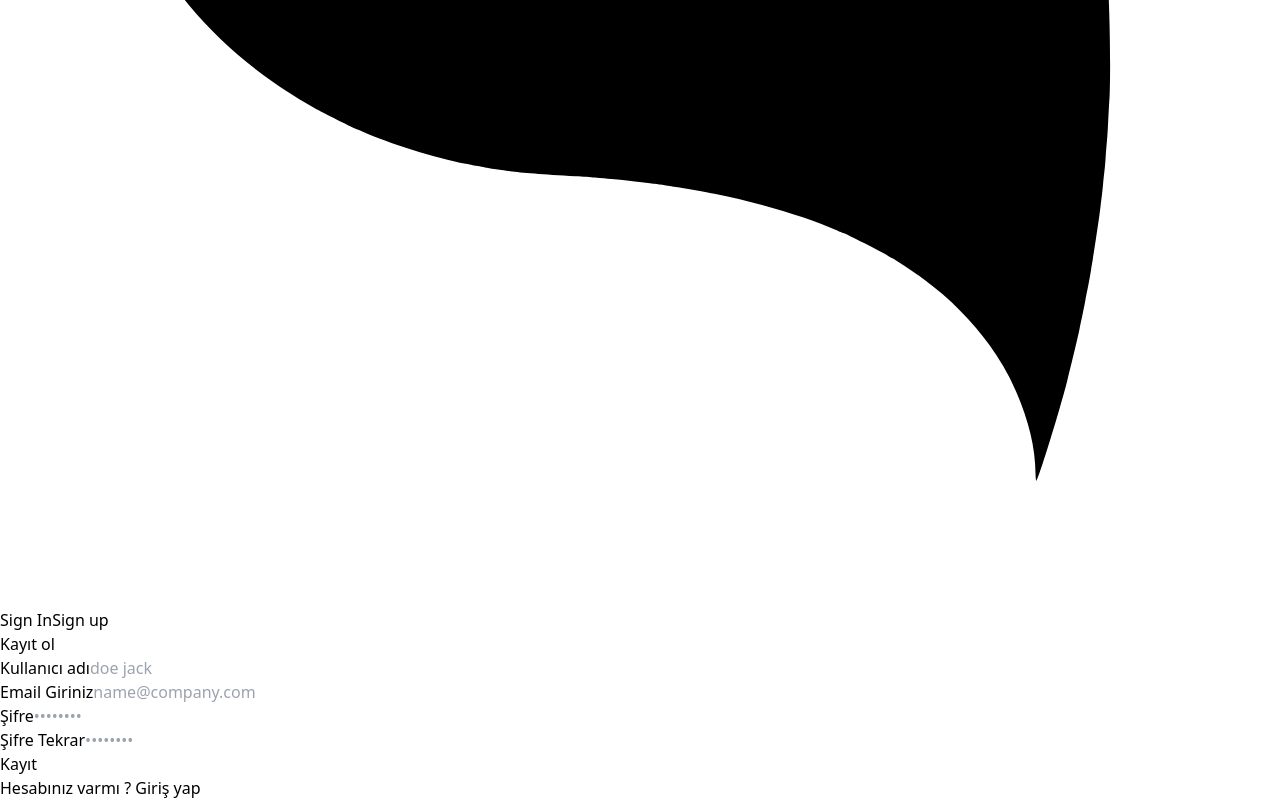
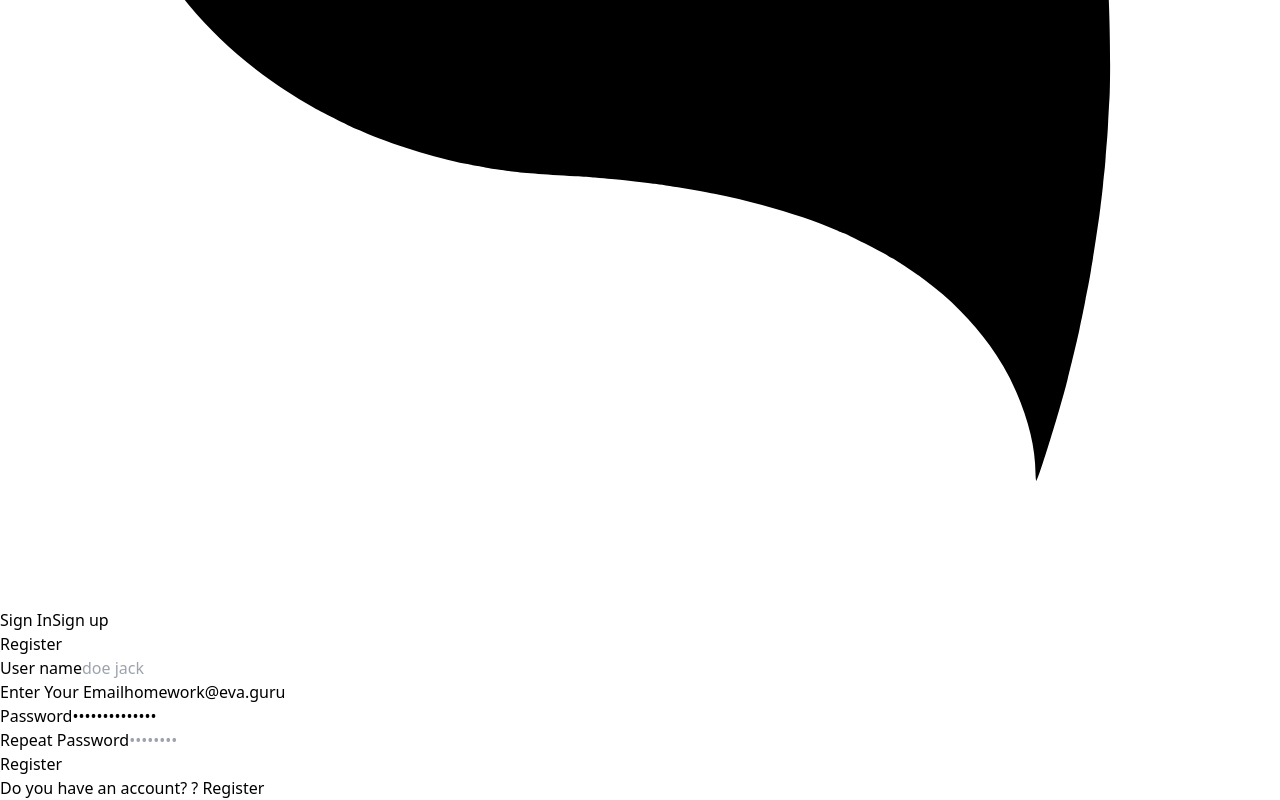
Before and after one commit to solen13/eva-guru-task, a Vue app: page /register in a window 1280 px wide. Shown: the part 672-1472 px from the top of the page. Built offline with nearby package versions, Linux system fonts and the light colour scheme; what highcharts-vue, vue-awesome-paginate would draw is missing.

Commit message:
logout add end style

```diff
--- a/src/components/from/auth-form/auth-form.vue
+++ b/src/components/from/auth-form/auth-form.vue
@@ -6,14 +6,14 @@
       <h1
         class="text-xl font-bold leading-tight tracking-tight text-gray-900 md:text-2xl dark:text-white"
       >
-        {{ isRegister ? 'Kayıt ol' : 'Giriş yap' }}
+        {{ isRegister ? 'Register' : 'Login' }}
       </h1>
       <form @submit.prevent="submitForm" class="space-y-4 md:space-y-6">
         <div v-if="isRegister">
           <label
             for="text"
             class="block mb-2 text-sm font-medium text-gray-900 dark:text-white"
-            >Kullanıcı adı</label
+            >User name</label
           >
           <input
             type="text"
@@ -27,7 +27,7 @@
           <label
             for="email"
             class="block mb-2 text-sm font-medium text-gray-900 dark:text-white"
-            >Email Giriniz</label
+            >Enter Your Email</label
           >
           <input
             type="email"
@@ -41,7 +41,7 @@
           <label
             for="password"
             class="block mb-2 text-sm font-medium text-gray-900 dark:text-white"
-            >Şifre</label
+            >Password</label
           >
           <input
             type="password"
@@ -52,14 +52,14 @@
           />
           <div v-if="!isRegister" class="flex justify-end">
             <a href="/sifreyi-unutum" class="text-[#2530ff] text-sm"
-              >Şifreyimi Unutunuz?</a
+              >Forgot My Password?</a
             >
           </div>
         </div>
         <div v-if="isRegister">
           <label
             class="block mb-2 text-sm font-medium text-gray-900 dark:text-white"
-            >Şifre Tekrar</label
+            >Repeat Password</label
           >
           <input
             type="password"
@@ -69,23 +69,23 @@
             class="bg-gray-50 border border-gray-300 text-gray-900 text-sm rounded-lg focus:ring-primary-600 focus:border-primary-600 block w-full p-2.5 dark:bg-gray-700 dark:border-gray-600 dark:placeholder-gray-400 dark:text-white dark:focus:ring-blue-500 dark:focus:border-blue-500"
           />
           <p v-if="isErrConfirmPass" class="text-red-500 text-sm mt-1">
-            Şifreler uyuşmuyor!
+            Passwords do not match!
           </p>
         </div>
         <button
           type="submit"
           class="w-full border border-gray-2 focus:outline-none focus:ring-primary-300 font-medium rounded-lg text-sm px-5 py-2.5 text-center dark:bg-primary-600 dark:hover:bg-primary-700 dark:focus:ring-primary-800"
         >
-          {{ isRegister ? 'Kayıt' : 'Giriş' }}
+          {{ isRegister ? 'Register' : 'Login' }}
         </button>
 
         <p class="text-sm font-light text-gray-500 dark:text-gray-400">
-          {{ isRegister ? ' Hesabınız varmı ?' : 'Hesabınız yokmu ?' }}
+          {{ isRegister ? 'Do you have an account? ?' : 'Hesabınız yok mu? ?' }}
           <a
             :href="isRegister ? '/' : '/register'"
             class="font-medium text-primary-600 hover:underline dark:text-primary-500"
           >
-            {{ isRegister ? ' Giriş yap' : 'Hesap Oluşur' }}</a
+            {{ isRegister ? 'Register' : 'Login' }}</a
           >
         </p>
       </form>
@@ -100,8 +100,8 @@ const props = defineProps<{ isRegister: boolean }>();
 
 const emit = defineEmits(['submit']);
 
-const email = ref<string | null>(null);
-const password = ref<string | null>(null);
+const email = ref<string | null>('homework@eva.guru');
+const password = ref<string | null>('Homeworkeva1**');
 const confirmPassword = ref<string | null>(null);
 const userName = ref<string | null>(null);
 
--- a/src/components/nav-bar/nav-bar.vue
+++ b/src/components/nav-bar/nav-bar.vue
@@ -24,6 +24,12 @@
     <div v-else>
       <h3 class="font-bold">
         {{ userInfo.firstName }} {{ userInfo.lastName }}
+        <button
+          class="bg-red-600 rounded-lg px-2 py-1 text-white ml-10"
+          @click="logout"
+        >
+          logout
+        </button>
       </h3>
     </div>
   </nav>
@@ -32,6 +38,17 @@
 <script setup lang="ts">
 import { ref, computed } from 'vue';
 import { useStore } from 'vuex';
+
 const store = useStore();
+
 const userInfo = computed(() => store.state.auth?.user || null);
+import { useRouter } from 'vue-router';
+const router = useRouter();
+
+const logout = () => {
+  store.dispatch('auth/logout');
+  setTimeout(() => {
+    router.push('/');
+  }, 300);
+};
 </script>
--- a/src/router/index.js
+++ b/src/router/index.js
@@ -7,24 +7,20 @@ import { useStore } from 'vuex';
 const routes = [
   { path: '/', component: Login },
   { path: '/register', component: Register },
-  { path: '/dashboard', component: Dashboard },
+  { path: '/dashboard', component: Dashboard, meta: { requiresAuth: true } },
 ];
-// ` meta: { requiresAuth: true }`,
 const router = createRouter({
   history: createWebHistory(),
   routes,
 });
 
-router.beforeEach(async (to, from, next) => {
-  const store = useStore();
-  if (to.meta.requiresAuth && !store.state.auth.accessToken) {
-    await store.dispatch('auth/refreshAccessToken');
+router.beforeEach((to, from, next) => {
+  const isAuthenticated = !!localStorage.getItem('accessToken'); // Örneğin token ile kontrol
 
-    if (!store.state.auth.accessToken) {
-      next('/');
-    } else {
-      next();
-    }
+  if (to.meta.requiresAuth && !isAuthenticated) {
+    next('/');
+  } else if (to.path === '/' && isAuthenticated) {
+    next('/dashboard');
   } else {
     next();
   }
--- a/src/store/modules/auth.js
+++ b/src/store/modules/auth.js
@@ -1,4 +1,3 @@
-import axios from 'axios';
 import api from '../../plugins/axios';
 
 export default {
@@ -36,8 +35,8 @@ export default {
     async login({ commit }, { email, password }) {
       try {
         const response = await api.post('/oauth/token', {
-          Email: 'homework@eva.guru',
-          Password: 'Homeworkeva1**',
+          Email: email,
+          Password: password,
           GrantType: 'password',
           Scope: 'amazon_data',
           ClientId: 'C0001',
@@ -94,7 +93,8 @@ export default {
       }
     },
 
-    logout({ commit }) {
+    async logout({ commit }) {
+      await api.post('/user/logout', {});
       commit('LOGOUT');
     },
   },
```
